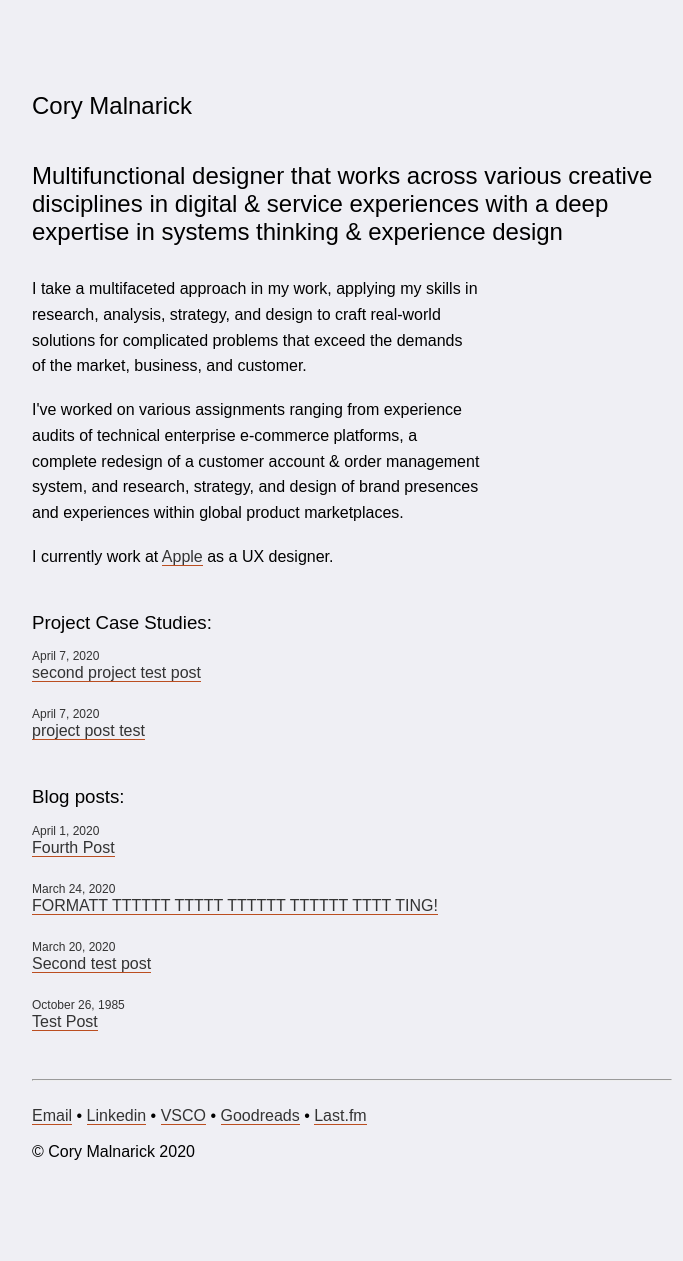
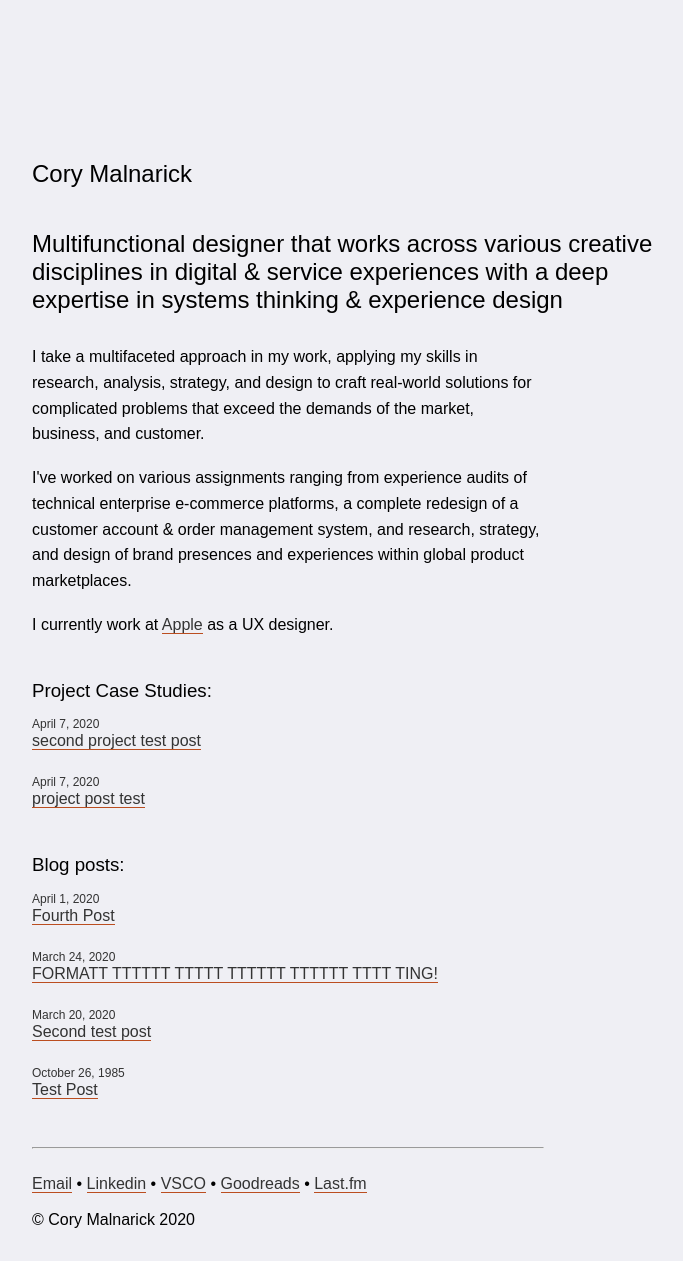
Before and after one commit to foundmonster/foundmonster.github.io, a Jekyll site: the page built from index.html, in a window 1280 px wide. Shown: the whole page, without its empty margins (160-843 px from the left). Built offline with Jekyll 4.4.1, drawn with Linux system fonts in a browser that asks for light colours; some web fonts are replaced; before the commit the page ends 1193 px from its top, so only the background shows below that.

Commit message:
added back headline class to put padding inside page element

```diff
--- a/_sass/main.scss
+++ b/_sass/main.scss
@@ -35,6 +35,10 @@ main {
     margin-bottom: 2.2222rem;
 }
 
+.headline {
+    padding-top: 80px;
+}
+
 .subheadline {
 	width: 40rem;
 }
@@ -63,7 +67,7 @@ h2 {
 }
 
 p {
-    width:28rem;
+    width:32rem;
     margin-block-start: 0px;
     margin-block-end: 0px;
     line-height: 1.6111;
@@ -112,5 +116,5 @@ a:visited {
 
 footer {
 	padding-bottom: 16px;
-    max-width: 40rem;
+    max-width: 32rem;
 }
--- a/index.html
+++ b/index.html
@@ -2,7 +2,7 @@
 layout: layout
 title: Cory Malnarick
 ---
-<h2>{{ page.title }}</h2><br>
+<h2 class="headline">{{ page.title }}</h2><br>
 <h2>Multifunctional designer that works across various creative disciplines in digital & service experiences with a deep expertise in systems thinking & experience design</h2><br>
 <p>I take a multifaceted approach in my work, applying my skills in research, analysis, strategy, and design to craft real-world solutions for complicated problems that exceed the demands of the market, business, and customer.</p><br>
 <p>I've worked on various assignments ranging from experience audits of technical enterprise e-commerce platforms, a complete redesign of a customer account & order management system, and research, strategy, and design of brand presences and experiences within global product marketplaces.</p><br>
```
